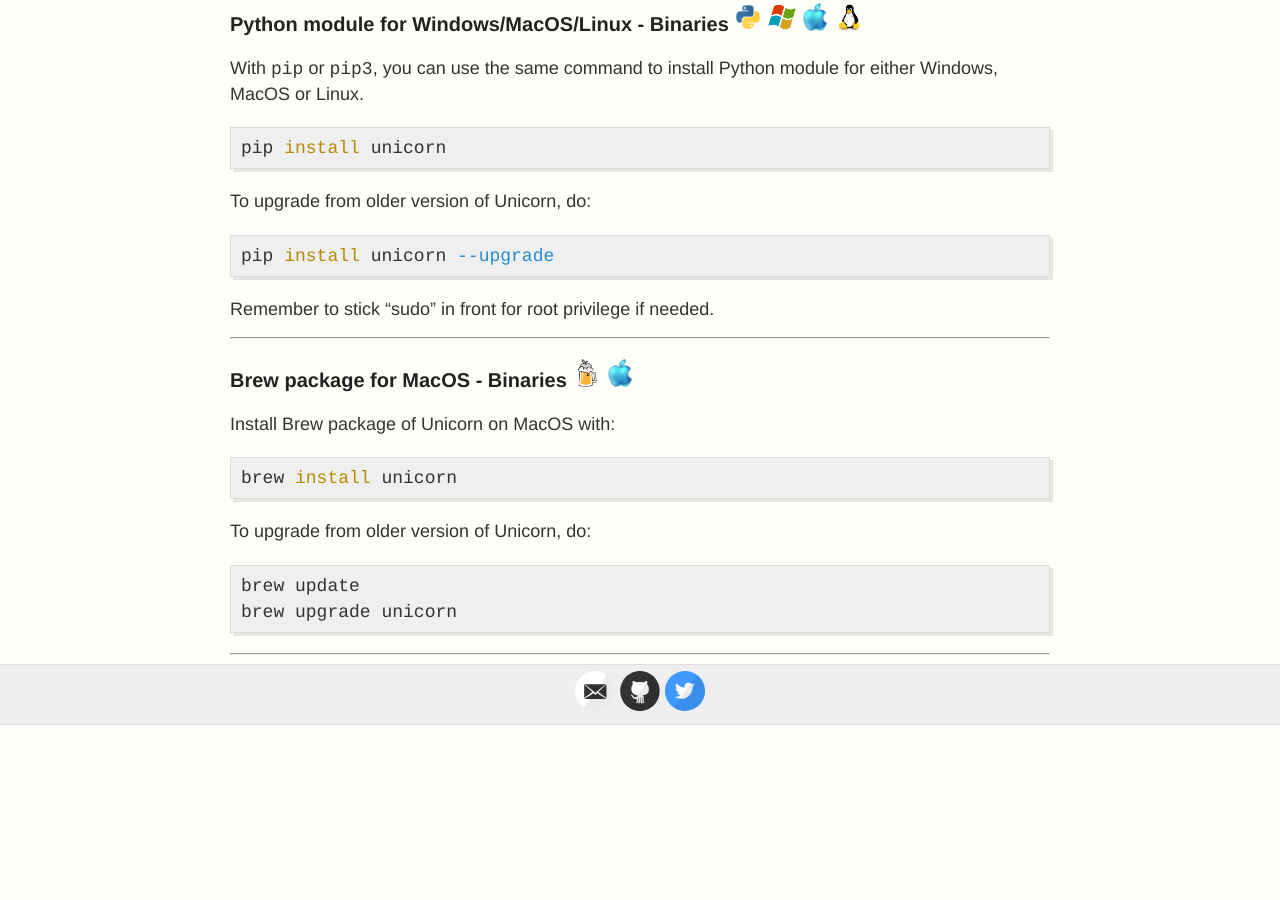
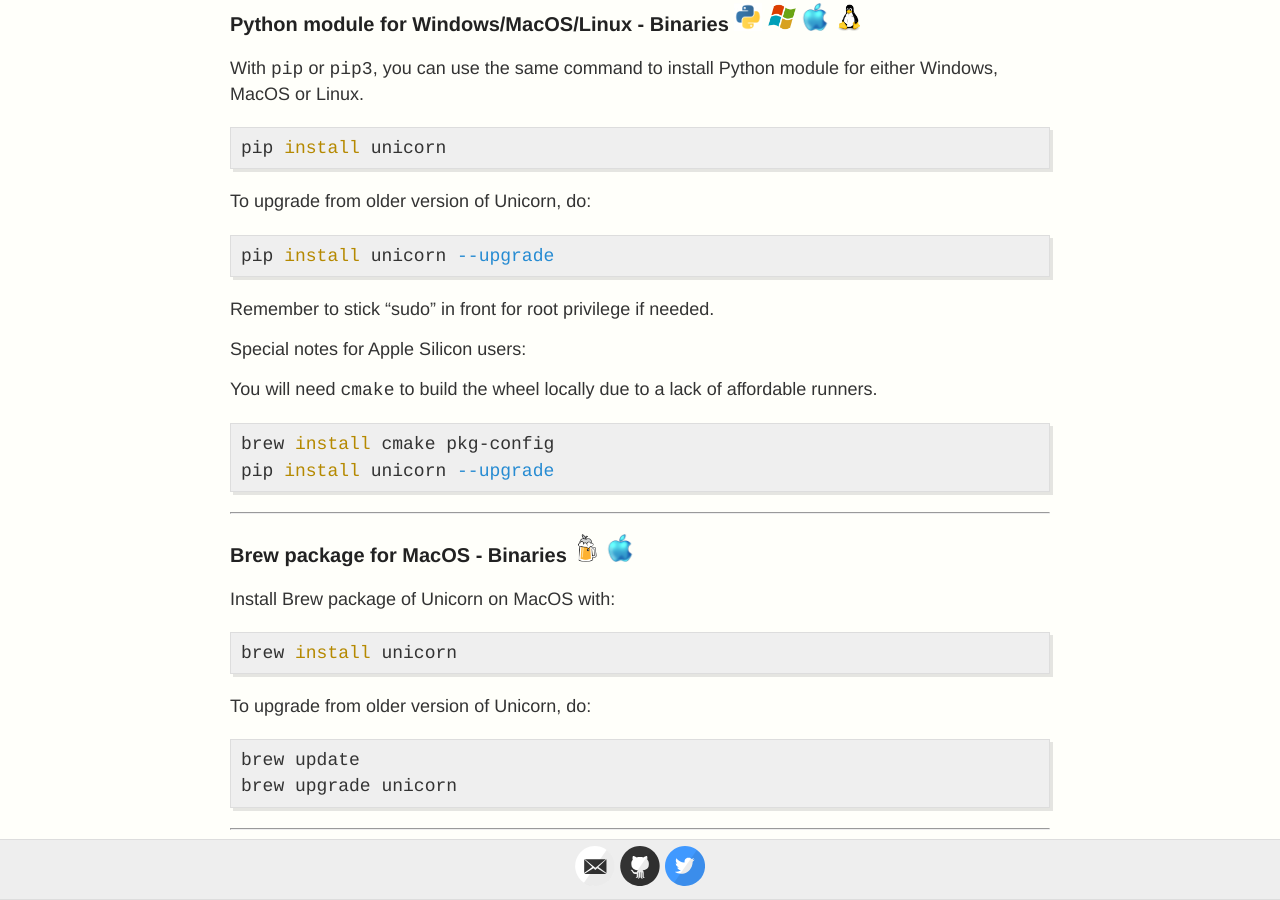
Before and after one commit to unicorn-engine/unicorn-engine.github.io, a Jekyll site: the page built from download.md, in a window 1280 px wide and 900 px high, scrolled down 1431 px. Built offline with Jekyll 4.4.1, drawn with Linux system fonts in a browser that asks for light colours; before the commit the page ends 2156 px from its top, so only the background shows below that.

Commit message:
Update download.md for Apple Silicon users

```diff
--- a/download.md
+++ b/download.md
@@ -84,6 +84,15 @@ pip install unicorn --upgrade
 
 Remember to stick "sudo" in front for root privilege if needed.
 
+Special notes for Apple Silicon users:
+
+You will need `cmake` to build the wheel locally due to a lack of affordable runners.
+
+{% highlight bash %}
+brew install cmake pkg-config
+pip install unicorn --upgrade
+{% endhighlight %}
+
 ---
 
 ### Brew package for MacOS - Binaries <img src="/images/homebrew.png" height="28" width="28"> <img src="/images/osx.png" height="28" width="28">
```
